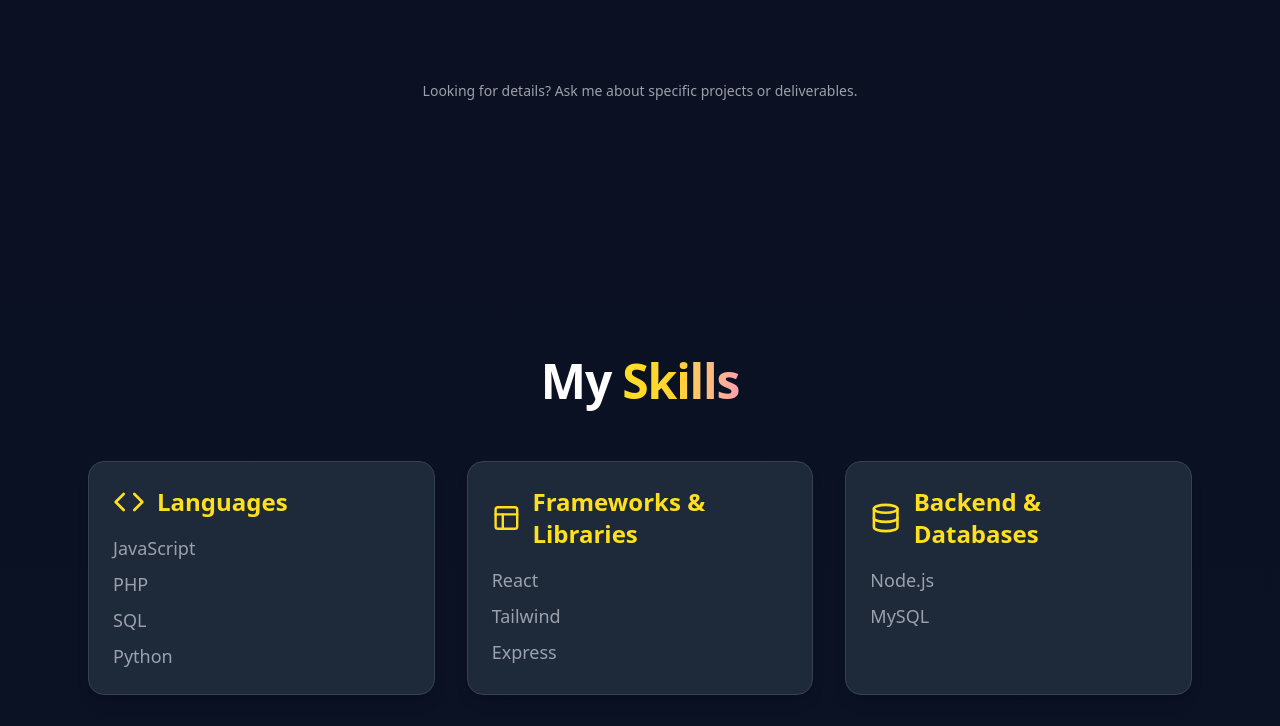
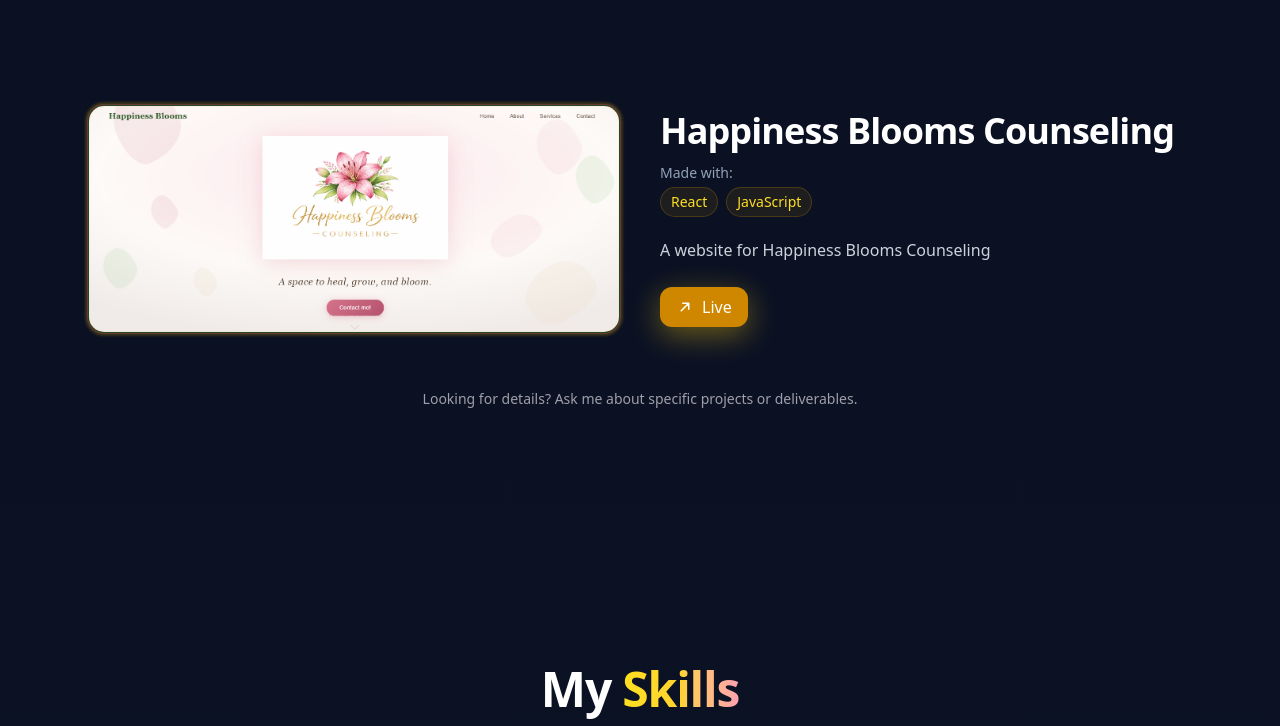
Before and after one commit to B0th3r/portfolio, a React (Vite) app: page / in a window 1280 px wide. Shown: the part 1737-2463 px from the top of the page. Built offline with nearby package versions, Linux system fonts and the light colour scheme.

Commit message:
feat: add Happiness Blooms website to projects section

```diff
--- a/src/sections/Projects.jsx
+++ b/src/sections/Projects.jsx
@@ -13,6 +13,7 @@
 import Connect from '@/assets/ArcadeBob-MultiGameplay.png';
 import Lobby from '@/assets/ArcadeBob-Lobby.png';
 import LobbyJoin from '@/assets/ArcadeBob-LobbyJoin.png';
+import Blooms from '@/assets/Happiness-Blooms.png';
 
 export const projects = [
   {
@@ -72,6 +73,14 @@
       },
     ],
   },
+  {
+    title: "Happiness Blooms Counseling",
+    image: Blooms,
+    madeWith: ["React", "JavaScript"],
+    description:
+      "A website for Happiness Blooms Counseling",
+    liveUrl: "https://happinessbloomsllc.com",
+  },
 ];
 
 export default function Projects() {
```
Also changed, not shown: src/assets/Happiness-Blooms.png (added).
